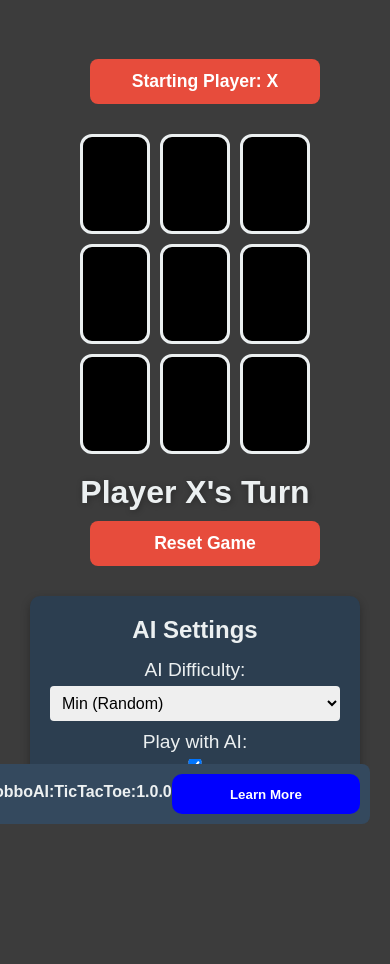
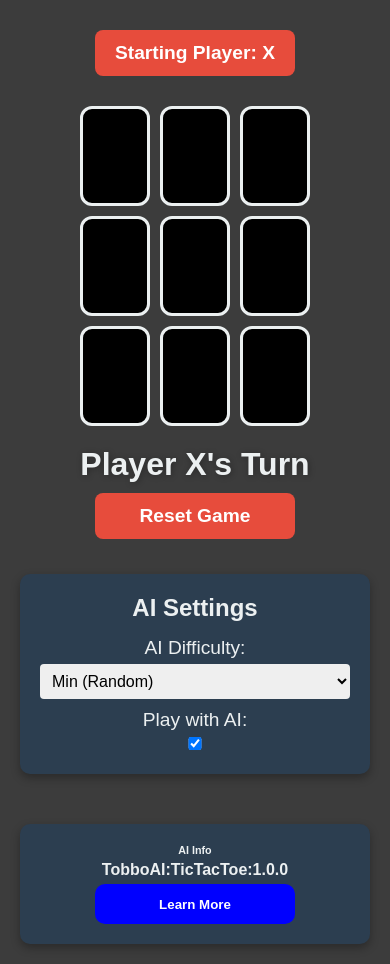
Before and after one commit to LajemGIT/TicTacToe, a plain HTML site: page index.html in a window 390 px wide. Before the commit the page ends 844 px from the top, so only its background shows below. Drawn offline with Linux system fonts and the light colour scheme.

Commit message:
repaired :)

```diff
--- a/style.css
+++ b/style.css
@@ -132,44 +132,15 @@ select, input[type="checkbox"] {
   font-size: 1rem;
 }
 
-/* Positioning the AI controls to the right */
-@media (max-width: 768px) {
-  .container {
-    gap: 20px;
-    padding: 10px;
-  }
-
-  .grid {
-    grid-template-columns: repeat(3, 1fr);
-    width: 100%;
-  }
-
-  .reset-game, .changePlayer {
-    width: 100%;
-    font-size: 1.1rem;
-  }
-
-  .ai-controls {
-    width: 100%;
-  }
-
-  h1 {
-    font-size: 2rem;
-  }
-}
-
 /* Footer or AI info */
 .AI-info {
-  display: flex;
-  align-items: center;
-  justify-content: center;
-  position: fixed;
-  bottom: 20px;
-  right: 20px;
-  background: #34495e;
-  color: #ecf0f1;
-  padding: 10px;
-  border-radius: 8px;
+  margin-top: 50px;
+  background: #2c3e50;
+  padding: 20px;
+  border-radius: 10px;
+  text-align: center;
+  box-shadow: 0 4px 10px rgba(0, 0, 0, 0.3);
+  width: 100%;
 }
 
 h6 {
```
